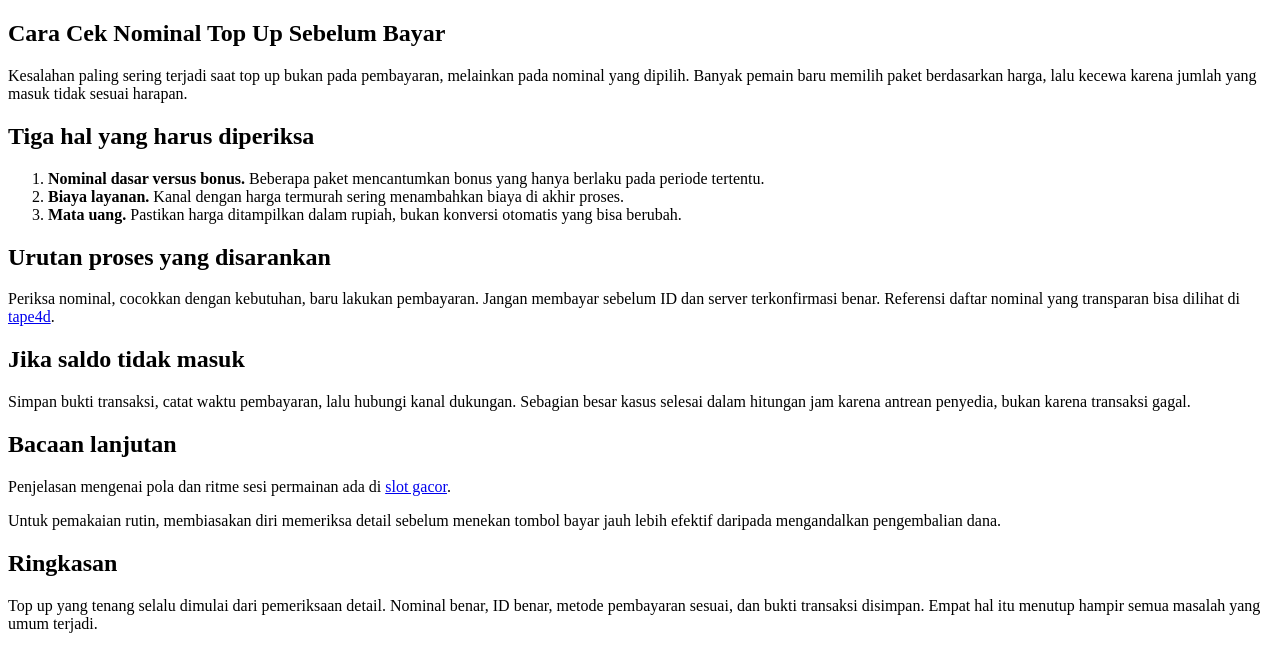
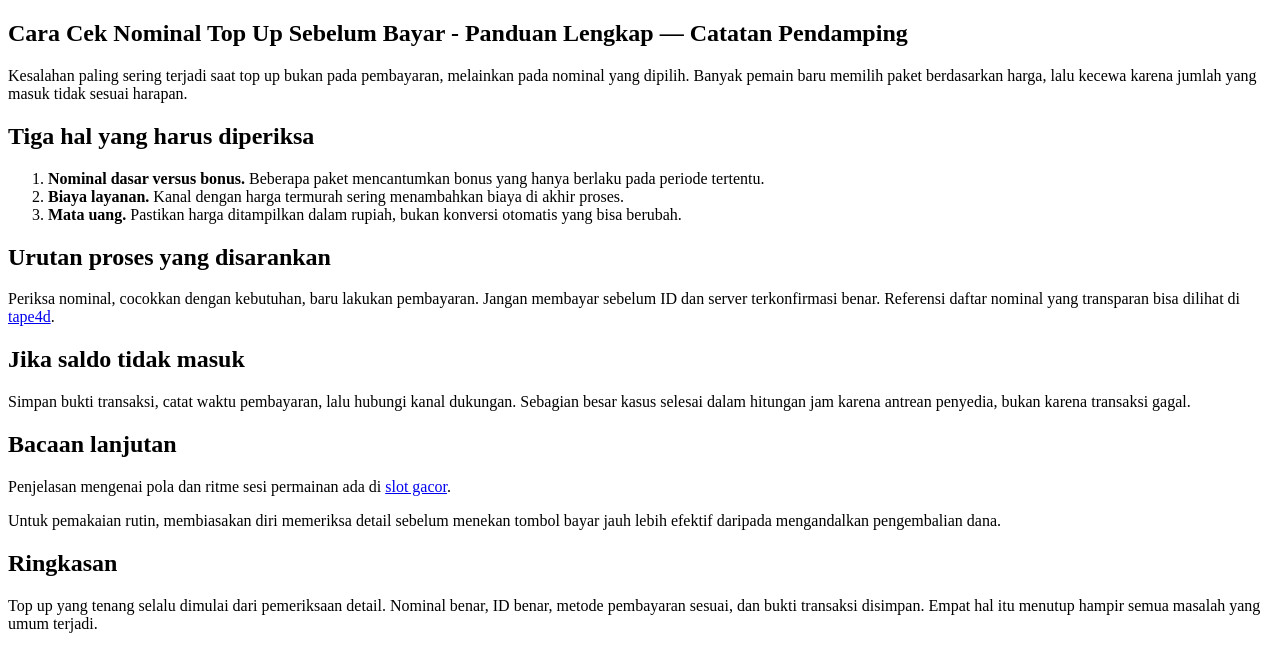
Before and after one commit to vevelabubu-cloud/tape4d-pages, a plain HTML site: page nominal.html in a window 1280 px wide. Drawn offline with Linux system fonts and the light colour scheme.

Commit message:
Retitle index and nominal to resolve cross-host title collisions (R4)

```diff
--- a/nominal.html
+++ b/nominal.html
@@ -3,12 +3,12 @@
 <head>
 <meta charset="utf-8">
 <meta name="viewport" content="width=device-width, initial-scale=1">
-<title>Cara Cek Nominal Top Up Sebelum Bayar - Panduan Lengkap</title>
+<title>Cara Cek Nominal Top Up Sebelum Bayar - Panduan Lengkap — Catatan Pendamping</title>
 <meta name="description" content="Panduan memeriksa nominal top up game online sebelum membayar, termasuk hal yang sering menyebabkan saldo tidak masuk.">
 </head>
 <body>
 <article>
-<h1>Cara Cek Nominal Top Up Sebelum Bayar</h1>
+<h1>Cara Cek Nominal Top Up Sebelum Bayar - Panduan Lengkap — Catatan Pendamping</h1>
 
 <p>Kesalahan paling sering terjadi saat top up bukan pada pembayaran, melainkan pada
 nominal yang dipilih. Banyak pemain baru memilih paket berdasarkan harga, lalu kecewa
```
Also changed, not shown: index.html (+2 -2 lines).
